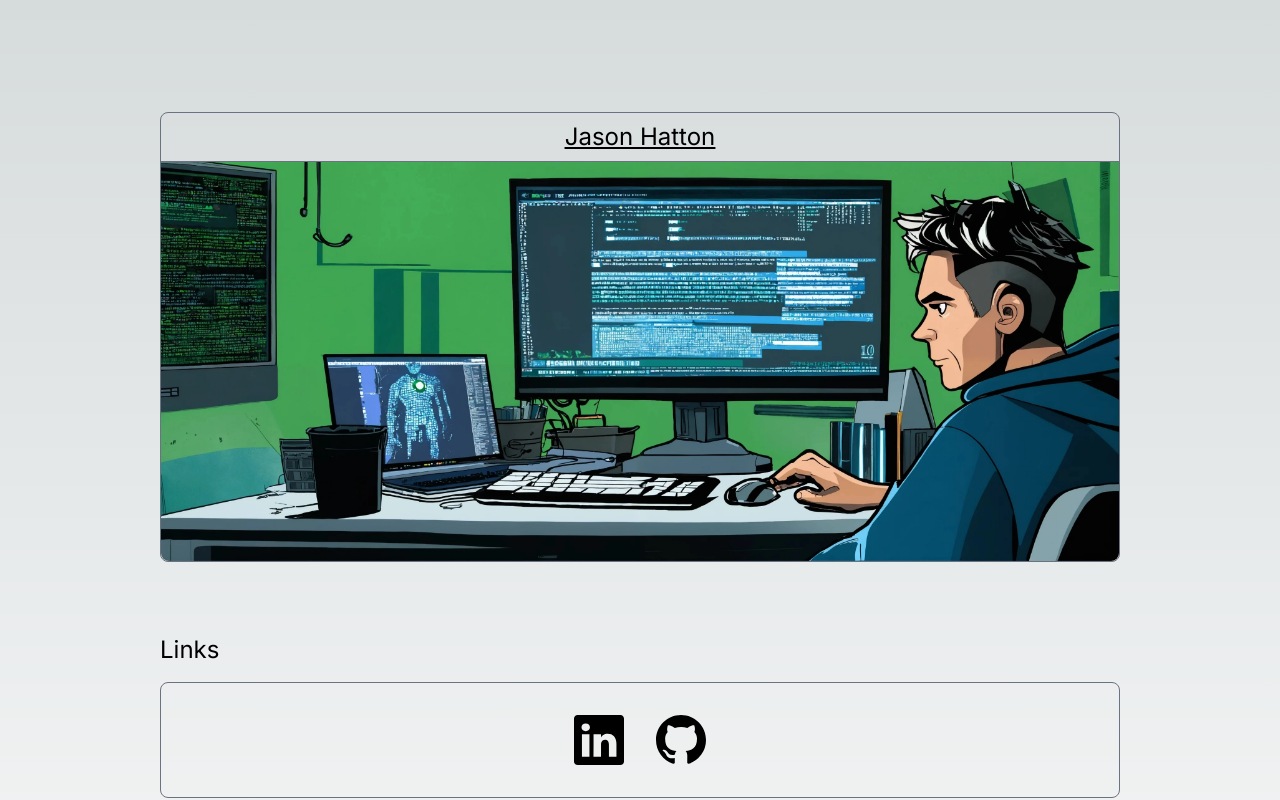
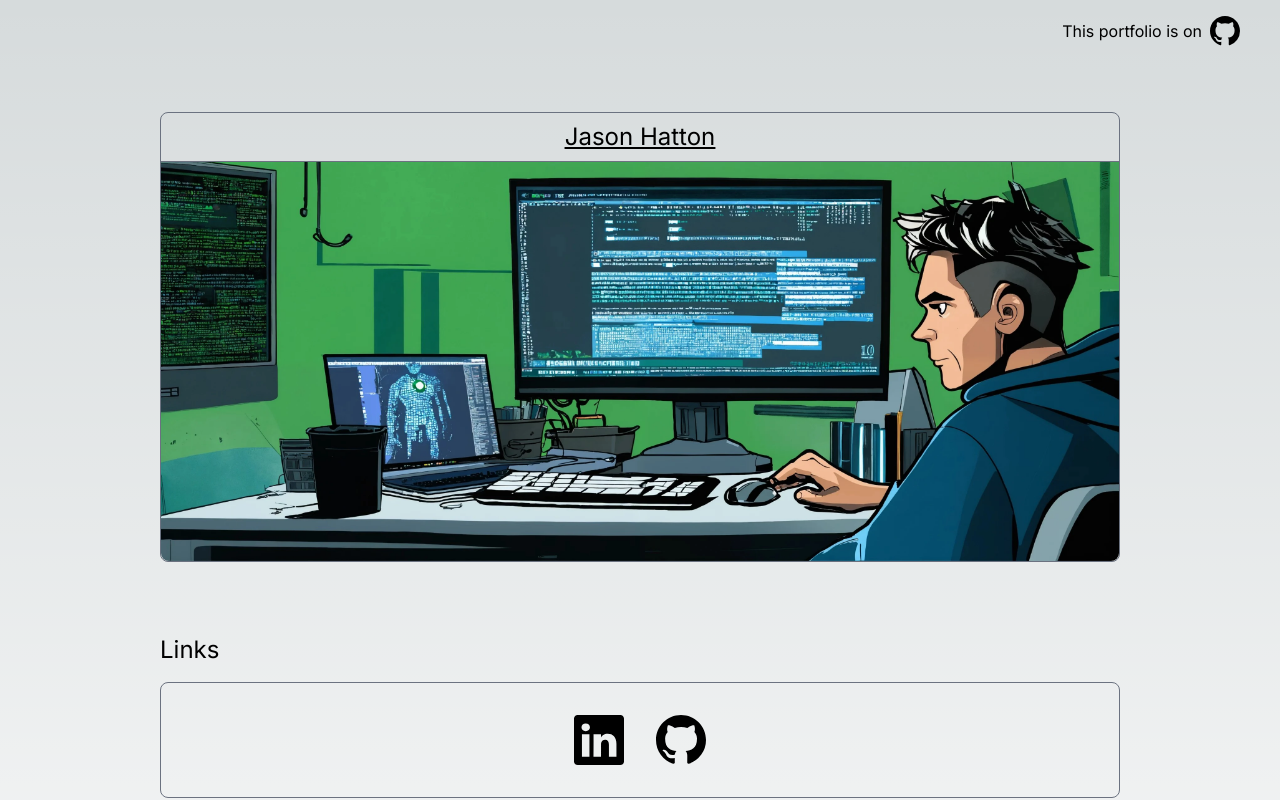
Before and after one commit to jashatton/portfolio, a Next.js app: page / in a window 1280 px wide. Shown: the top 800 px of the page. Built offline with nearby package versions, Linux system fonts and the light colour scheme.

Commit message:
Add Github link for portfolio

```diff
--- a/src/app/layout.tsx
+++ b/src/app/layout.tsx
@@ -2,6 +2,8 @@ import type { Metadata } from 'next'
 import { Inter } from 'next/font/google'
 import './globals.css'
 import clsx from 'clsx'
+import { BsGithub } from 'react-icons/bs'
+import Link from 'next/link'
 
 const inter = Inter({ subsets: ['latin'] })
 
@@ -16,8 +18,8 @@ export const metadata: Metadata = {
       url: 'https://jasonhatton.com/public/headshot.webp',
       width: 800,
       height: 600,
-    }
-  }
+    },
+  },
 }
 
 export default function RootLayout({
@@ -28,6 +30,14 @@ export default function RootLayout({
   return (
     <html lang="en">
     <body className={clsx(inter.className)}>
+    <Link
+      className="absolute right-10 top-4 flex w-fit items-center gap-2 text-nowrap"
+      href="https://github.com/jashatton/portfolio"
+      target="_blank"
+    >
+      <p className="hidden sm:block">This portfolio is on</p>
+      <BsGithub size={30} />
+    </Link>
     {children}
     </body>
     </html>
--- a/src/app/page.tsx
+++ b/src/app/page.tsx
@@ -28,7 +28,7 @@ export default function Home() {
         <ul className="space-y-4">
           <li className="rounded-lg border border-solid border-gray-500">
             <div className="w-full border-b border-solid border-gray-500 p-4 text-xl underline hover:text-emerald-500">
-              <Link href="/tickets">
+              <Link href="/tickets" target="_blank">
                 Good Flix Ticket Page
               </Link>
             </div>
@@ -42,7 +42,7 @@ export default function Home() {
           </li>
           <li className="rounded-lg border border-solid border-gray-500">
             <div className="w-full border-b border-solid border-gray-500 p-4 text-xl underline hover:text-emerald-500">
-              <Link href="/sdvt">Stardew Valley Tracker</Link>
+              <Link href="/sdvt" target="_blank">Stardew Valley Tracker</Link>
             </div>
             <div className="p-4">
               <p className="text-pretty">
--- a/src/app/tickets/[id]/components/tickets-nav-menu.tsx
+++ b/src/app/tickets/[id]/components/tickets-nav-menu.tsx
@@ -3,7 +3,7 @@ import Link from 'next/link'
 export default function TicketsNavMenu() {
   return (
     <div className="flex items-center px-4">
-      <p className="mr-12 text-3xl text-gray-300">Good Flix</p>
+      <p className="mr-2 text-3xl text-gray-300">Good Flix</p>
       <nav className="flex items-end gap-4 p-4">
         <Link href="/" className="text-white underline hover:text-emerald-500">Home</Link>
         <Link href="/about" className="text-white underline hover:text-emerald-500">About</Link>
```
